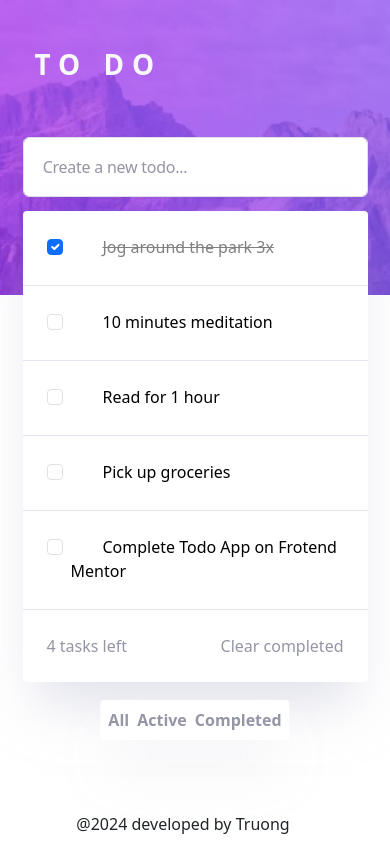
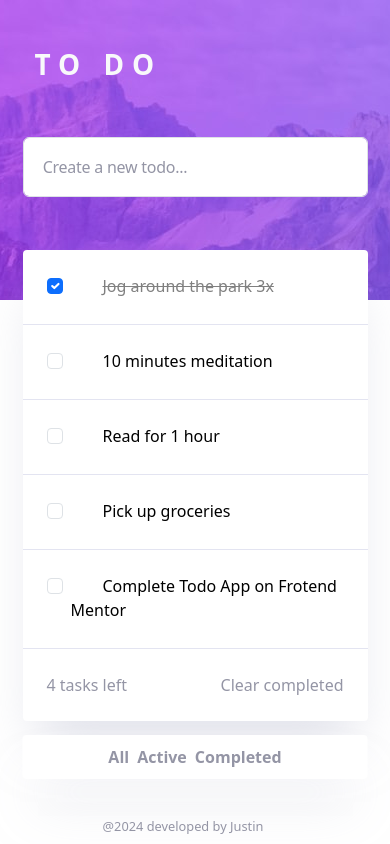
Before and after one commit to tin0312/to-do-app, a React (Vite) app: page / in a window 390 px wide. Built offline with nearby package versions, Linux system fonts and the light colour scheme.

Commit message:
Fix footer and filter status component position for mobile version

```diff
--- a/src/App.tsx
+++ b/src/App.tsx
@@ -39,7 +39,7 @@ function App() {
   ];
   const [tasks, setTasks] = useState(exampleTasks);
   return (
-    <Container fluid className="p-0">
+    <Container fluid className="main-wrapper position-relative p-0">
       <Row className="d-flex flex-column align-items-center app-background pt-5">
         <Col xs={10} md={12}>
           <Row className="d-flex justify-content-center">
--- a/src/components/FilterTask.tsx
+++ b/src/components/FilterTask.tsx
@@ -1,6 +1,6 @@
 export default function FilterTask() {
   return (
-    <div className="d-flex gap-2">
+    <div className="d-flex justify-content-center gap-2">
       <a className="fw-bold">All</a>
       <a className="fw-bold">Active</a>
       <a className="fw-bold">Completed</a>
--- a/src/components/Footer.tsx
+++ b/src/components/Footer.tsx
@@ -1,7 +1,7 @@
 export default function Footer() {
   return (
-    <div>
-      <p className="mb-2">@2024 developed by Truong</p>
-    </div>
+    <footer>
+      <p className="mb-2">@2024 developed by Justin</p>
+    </footer>
   );
 }
--- a/src/components/ToDoList.tsx
+++ b/src/components/ToDoList.tsx
@@ -21,7 +21,7 @@ export default function ToDoList({ tasks, setTasks }: ToDoListProps) {
     <ToDoTask key={task.id} task={task} tasks={tasks} setTasks={setTasks} />
   ));
   return (
-    <div className="task-list fs-6">
+    <div className="task-list position-relative fs-6">
       {/* A list of task */}
       <section>{task}</section>
       <section className="filter-container d-flex justify-content-between align-items-center p-4">
@@ -32,11 +32,11 @@ export default function ToDoList({ tasks, setTasks }: ToDoListProps) {
           <FilterTask />
         </section>
         {/* Filter section for mobile */}
-        <section className="filter-mobile">
+        <a>Clear completed</a>
+      </section>
+      <section className="filter-mobile mt-5">
           <FilterTask />
         </section>
-        <a>Clear completed</a>
-      </section>
     </div>
   );
 }
--- a/src/index.css
+++ b/src/index.css
@@ -9,9 +9,12 @@ body {
   font-family: 'Josefin Sans', sans-serif;
   background-color: #fafafa;
 }
+.main-wrapper{
+  height: 100vh;
+}
 .app-background {
   background-image: url('../public/images/bg-desktop-light.jpg');
-  height: 35vh;
+  height: 300px;
   background-repeat: no-repeat;
   background-size: cover;
 }
@@ -41,7 +44,7 @@ li {
   color: #494c6b;
 }
 .list-row {
-  top: -10vh;
+  top: -40px;
 }
 li {
   border-bottom: 1px solid #e3e4f1;
@@ -53,25 +56,30 @@ a {
   text-decoration: none !important;
   color: #9495a5 !important;
 }
-.filter-mobile {
+footer{
+  color: #9495A5;
+  font-size: 0.8rem;
+}
+.filter-mobile{
   display: none;
 }
 @media screen and (max-width: 576px) {
+  .list-row {
+    top: -50px;
+  }
   .filter-desktop {
     display: none;
   }
   .filter-mobile {
     display: block;
     position: absolute;
-    bottom: 0;
-    background-color: #fff;
+    bottom: -5rem;
+    background-color: #FFF;
     transform: translate(-50%, -50%);
     left: 50%;
     border-radius: 0.25rem;
-    box-shadow: 0px 35px 50px -15px rgba(194, 195, 214, 0.5);
-    padding: 0.5rem;
-  }
-  .list-row {
-    height: 65vh;
+    padding: 10px;
+    box-shadow: 0px 35px 50px -15px rgba(194, 195, 214, 0.50);
+    width: 100%;
   }
 }
```
